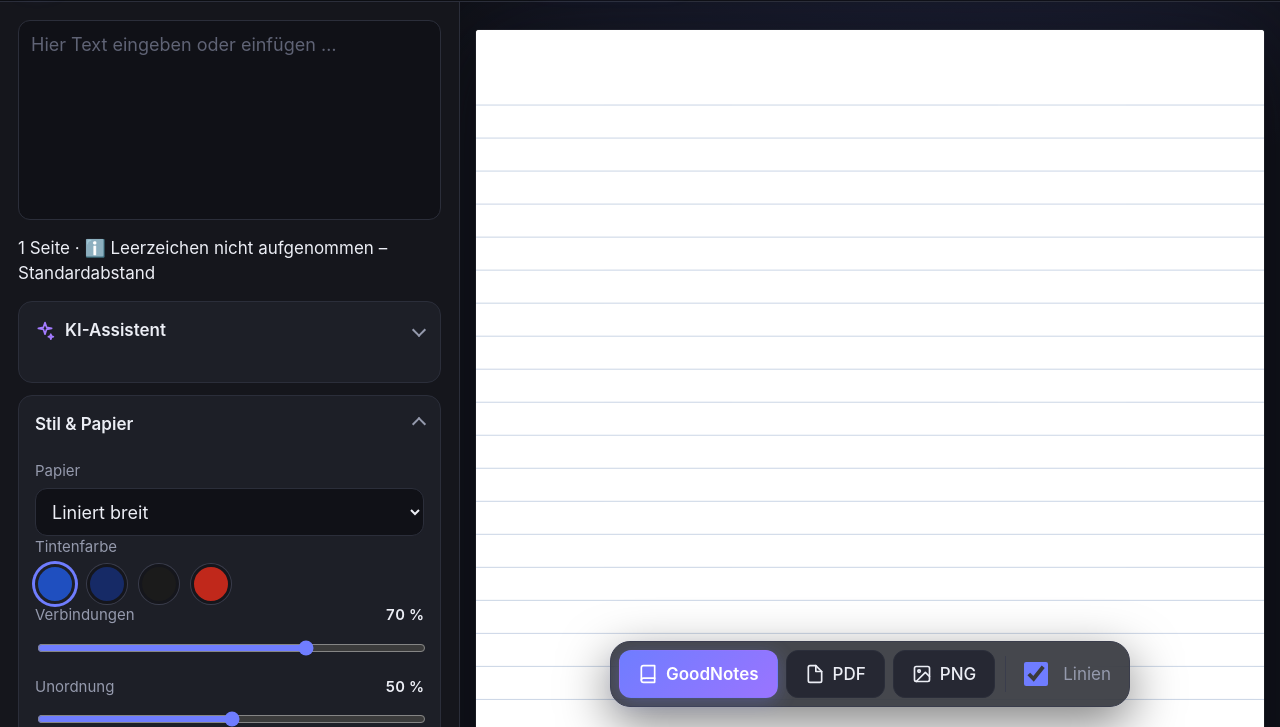
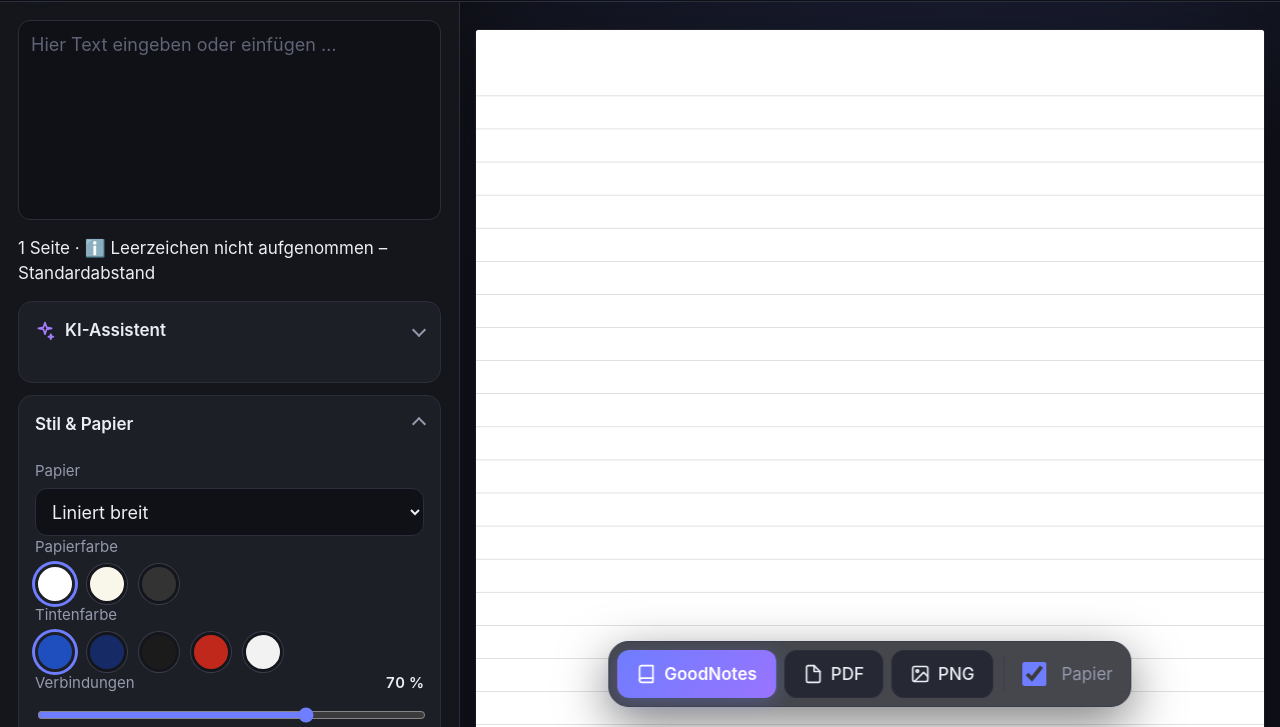
Before and after one commit to AdaAtakul/Schriftbot, a plain HTML site: page index.html in a window 1280 px wide. Both pictures are taken after a click on the tab "Schreiben". Shown: the part 73-800 px from the top of the page. Drawn offline with Linux system fonts and the light colour scheme.

Commit message:
Papier: alle GoodNotes-Vorlagen in Weiß, Gelb und Dunkel
- Neue Vorlage „Gepunktet“; Liniert breit/schmal und Kariert mit den
  gemessenen GoodNotes-Maßen (goodnotes-codec): breit 25 pt ab 49,5 pt,
  schmal 17,5 pt ab 50 pt, Karos und Punkte 16 pt, Linien 0,5 pt,
  Linienfarbe #d0d2d3 (dunkel #58595b). Kariert war vorher 5 statt
  5,64 mm, die erste Linie 20 statt 17,5 mm.
- Papierfarbe wählbar (Weiß, Gelb #f8f7e9, Dunkel #333333), weiße Tinte.
- Gilt für Vorschau, PDF (Vektor), PNG und GoodNotes-Papier; die
  Schrift steht genau auf Linien, Karolinien bzw. Punktreihen.
- Regler Linienabstand/Erste Linie entfallen (Maße stehen fest).
- js/paper.js, Tests, README, Cache-Version v22.

Co-Authored-By: Claude Opus 5.5 <noreply@anthropic.com>
Claude-Session: https://claude.ai/code/session_013ZrqvicYTP6VEiBEzvjGiB

```diff
--- a/index.html
+++ b/index.html
@@ -130,6 +130,9 @@
           <label class="field">Papier
             <select id="paper"></select>
           </label>
+          <div class="field">Papierfarbe
+            <div id="paper-color" class="swatches"></div>
+          </div>
           <div class="field">Tintenfarbe
             <div id="ink" class="swatches"></div>
           </div>
@@ -152,7 +155,7 @@
           <button id="export-png"><svg class="icon"><use href="#i-image"/></svg>PNG</button>
           <button id="share-again" class="primary" hidden><svg class="icon"><use href="#i-share"/></svg>Jetzt teilen</button>
           <span class="floatbar-sep"></span>
-          <label class="check"><input type="checkbox" id="export-paper"> Linien</label>
+          <label class="check" title="Papier (Linien, Karos, Punkte, Farbe) mit ins PDF/PNG"><input type="checkbox" id="export-paper"> Papier</label>
         </div>
       </div>
     </section>
--- a/js/export.js
+++ b/js/export.js
@@ -1,9 +1,9 @@
 // Modul 3: Export als PDF (Vektor) und PNG, Weitergabe über das Teilen-Menü (z. B. an GoodNotes).
 import { outline, PEN_SIZE } from './ink.js';
 import { drawPage, drawPaper, MISSING_COLOR } from './render.js';
+import { paperShapes } from './paper.js';
 
 const PNG_DPI = 300;
-const PAPER_LINE = '#b8c7dc';
 
 // Umrisse eines Glyph-Items in Seitenkoordinaten (mm): Drehung und Skalierung schon angewendet.
 export function itemPolygons(it, size = PEN_SIZE) {
@@ -49,11 +49,13 @@ export function buildPdf(result, o, color, withPaper) {
     const [w, h] = pageSize(page, o);
     if (i) doc.addPage([w, h], w > h ? 'l' : 'p');
     if (page.background) doc.addImage(page.background, 'JPEG', 0, 0, w, h, undefined, 'FAST');
-    else if (withPaper && o.ruled) {
-      doc.setDrawColor(PAPER_LINE);
-      doc.setLineWidth(0.2);
-      for (let y = o.lineTop; y <= o.pageH; y += o.lineSpacing) doc.line(0, y, o.pageW, y);
-      if (o.grid) for (let x = (o.pageW % o.lineSpacing) / 2; x <= o.pageW; x += o.lineSpacing) doc.line(x, o.lineTop, x, o.pageH);
+    else if (withPaper) {
+      // GoodNotes-Papier als Vektor: Farbe, Linien/Karos als 0,5-pt-Balken, Punkte
+      const p = paperShapes(o.paper, o.paperColor, w, h);
+      if (p.fill.toLowerCase() !== '#ffffff') { doc.setFillColor(p.fill); doc.rect(0, 0, w, h, 'F'); }
+      doc.setFillColor(p.color);
+      for (const [x, y, rw, rh] of p.rects) doc.rect(x, y, rw, rh, 'F');
+      for (const [x, y, r] of p.dots) doc.circle(x, y, r, 'F');
     }
     for (const it of page.items) {
       if (it.missing) {
@@ -89,13 +91,13 @@ export function buildPng(page, o, color, withPaper) {
   canvas.width = Math.round(w * pxPerMm);
   canvas.height = Math.round(h * pxPerMm);
   const ctx = canvas.getContext('2d');
-  if (withPaper || page.backgroundImage) {
+  if (page.backgroundImage) {
     ctx.fillStyle = '#fff';
     ctx.fillRect(0, 0, canvas.width, canvas.height);
   }
   if (page.backgroundImage) ctx.drawImage(page.backgroundImage, 0, 0, canvas.width, canvas.height);
   ctx.setTransform(pxPerMm, 0, 0, pxPerMm, 0, 0);
-  if (withPaper && !page.backgroundImage) drawPaper(ctx, o);
+  if (withPaper && !page.backgroundImage) drawPaper(ctx, { ...o, pageW: w, pageH: h });
   drawPage(ctx, page, color, o.penSize);
   return new Promise((resolve, reject) => canvas.toBlob(blob => {
     canvas.width = canvas.height = 0; // Speicher auf dem iPad sofort freigeben
--- a/js/goodnotes.js
+++ b/js/goodnotes.js
@@ -4,6 +4,7 @@
 // github.com/Taylor-Nilsen/goodnotes-codec, docs/FORMAT.md und Document.new), dessen Dateien GoodNotes importiert.
 // shortcut: inoffizielles Format (Schema 24), ein GoodNotes-Update kann den Import brechen → dann PDF nehmen.
 import { simplify } from './export.js';
+import { PAPER_COLORS } from './paper.js';
 
 const SCHEMA = 24, DJB2_EMPTY = 5381;
 const UNITS_PER_MM = 72 / 25.4 * 11 / 6; // GoodNotes-Seiteneinheiten: PDF-Punkte × 11/6
@@ -206,7 +207,7 @@ export function buildGoodnotes(result, o, color, paperPdf, title) {
     const mx = 44 * size[0] / 834.24, my = 58.6667 * size[1] / 1078.825;
     events.push([s(1, tid), s(2, [s(1, did), s(2, tid), s(4, aid), v(5, 1), v(6, 1), d(7, 29.33333396911621), s(8, point(...size)),
       d(10, now), s(11, uuid()), s(12, [d(1, 29.33333396911621), s(2, stamp(1))]), s(13, lww(true, 1)), v(15, device), v(16, now),
-      s(17, lww(1, 1)), s(18, [s(1, [s(1, point(mx, my)), s(2, point(size[0] - 2 * mx, size[1] - 2 * my))]), f(2, 28.416668), f(3, 0.9166667), v(5, 1)]),
+      s(17, lww(1, 1)), s(18, [s(1, [s(1, point(mx, my)), s(2, point(size[0] - 2 * mx, size[1] - 2 * my))]), f(2, 28.416668), f(3, 0.9166667), v(5, PAPER_COLORS[o.paperColor]?.dark ? 2 : 1)]),
       s(19, [s(2, stamp(1))]), v(21, SCHEMA)])]);
     return tid;
   };
--- /dev/null
+++ b/js/paper.js
@@ -0,0 +1,54 @@
+// GoodNotes-Papiervorlagen, nachgebaut nach den Messungen von goodnotes-codec
+// (github.com/Taylor-Nilsen/goodnotes-codec, goodnotes/paper.py und docs/FORMAT.md, MIT).
+// GoodNotes legt die Vorlagen in festen Abständen ab der linken oberen Ecke an (nicht skaliert):
+// Maße in PDF-Punkten, jede Linie ist ein 0,5 pt hoher Balken.
+export const PT = 25.4 / 72; // mm je Punkt
+
+const LINE = 0.5;     // Linienstärke (pt)
+const BOTTOM = 13.2;  // Linierte Vorlagen enden mindestens so weit über dem unteren Rand (pt)
+const DOT_R = 0.5;    // Punktradius (pt)
+
+export const PAPER_KINDS = {
+  'blanko':         { label: 'Blanko' },
+  'liniert-breit':  { label: 'Liniert breit', ruled: { first: 49.5, step: 25 } },   // 8,82 mm
+  'liniert-schmal': { label: 'Liniert schmal', ruled: { first: 50, step: 17.5 } },  // 6,17 mm
+  'kariert':        { label: 'Kariert', grid: 16 },                                 // 5,64 mm
+  'gepunktet':      { label: 'Gepunktet', dots: 16 },                               // 5,64 mm
+};
+
+const hex = (...c) => '#' + c.map(v => Math.round(v * 255).toString(16).padStart(2, '0')).join('');
+const LIGHT_INK = hex(0.8156863, 0.8235294, 0.827451);   // #d0d2d3
+const DARK_INK = hex(0.34509805, 0.34901962, 0.35686275); // #58595b
+export const PAPER_COLORS = {
+  weiss:  { label: 'Weiß', paper: '#ffffff', line: LIGHT_INK },
+  gelb:   { label: 'Gelb', paper: hex(0.972549, 0.96862745, 0.9137255), line: LIGHT_INK }, // #f8f7e9
+  dunkel: { label: 'Dunkel', paper: hex(0.2, 0.2, 0.2), line: DARK_INK, dark: true },      // #333333
+};
+
+// Wo die Schrift steht: erste Grundlinie und Abstand in mm (Mitte der Linie bzw. Punktreihe).
+// ruled: false bei Blanko (dann bestimmen Rand und Zeilenabstand die Lage).
+export function paperLines(kind) {
+  const k = PAPER_KINDS[kind] || PAPER_KINDS.blanko;
+  if (k.ruled) return { ruled: true, lineTop: (k.ruled.first + LINE / 2) * PT, lineSpacing: k.ruled.step * PT };
+  if (k.grid) return { ruled: true, lineTop: (k.grid - LINE / 2) * PT, lineSpacing: k.grid * PT };
+  if (k.dots) return { ruled: true, lineTop: k.dots * PT, lineSpacing: k.dots * PT };
+  return { ruled: false };
+}
+
+// Alles, was auf das Papier gezeichnet wird, in mm: { fill, color, rects: [[x, y, w, h]], dots: [[x, y, r]] }.
+export function paperShapes(kind, color, w, h) {
+  const k = PAPER_KINDS[kind] || PAPER_KINDS.blanko, c = PAPER_COLORS[color] || PAPER_COLORS.weiss;
+  const W = w / PT, H = h / PT, rects = [], dots = [];
+  if (k.ruled) {
+    for (let top = k.ruled.first; top + LINE <= H - BOTTOM; top += k.ruled.step) rects.push([0, top, W, LINE]);
+  }
+  if (k.grid) {
+    for (let j = 1; k.grid * j - LINE < H; j++) rects.push([0, k.grid * j - LINE, W, LINE]);
+    for (let i = 1; k.grid * i - LINE < W; i++) rects.push([k.grid * i - LINE, 0, LINE, H]);
+  }
+  if (k.dots) {
+    for (let j = 1; k.dots * j < H; j++) for (let i = 1; k.dots * i < W; i++) dots.push([k.dots * i, k.dots * j, DOT_R]);
+  }
+  const mm = a => a.map(v => v * PT);
+  return { fill: c.paper, color: c.line, dark: !!c.dark, rects: rects.map(mm), dots: dots.map(mm) };
+}
--- a/js/render.js
+++ b/js/render.js
@@ -1,25 +1,21 @@
 // Eine Layout-Seite auf ein Canvas zeichnen. ctx muss bereits in mm skaliert sein.
 import { fillStrokes, PEN_SIZE } from './ink.js';
+import { paperShapes } from './paper.js';
 
 export const MISSING_COLOR = '#d0021b';
 
-// Papier nur für die Vorschau (die Linien kommen in GoodNotes vom Hintergrund).
+// GoodNotes-Papier (Farbe, Linien, Karos, Punkte) zeichnen. ctx muss in mm skaliert sein.
 export function drawPaper(ctx, o) {
-  if (!o.ruled) return;
-  ctx.strokeStyle = '#b8c7dc';
-  ctx.lineWidth = 0.2;
-  ctx.beginPath();
-  for (let y = o.lineTop; y <= o.pageH; y += o.lineSpacing) {
-    ctx.moveTo(0, y);
-    ctx.lineTo(o.pageW, y);
+  const p = paperShapes(o.paper, o.paperColor, o.pageW, o.pageH);
+  ctx.fillStyle = p.fill;
+  ctx.fillRect(0, 0, o.pageW, o.pageH);
+  ctx.fillStyle = p.color;
+  for (const [x, y, w, h] of p.rects) ctx.fillRect(x, y, w, h);
+  if (p.dots.length) {
+    ctx.beginPath();
+    for (const [x, y, r] of p.dots) { ctx.moveTo(x + r, y); ctx.arc(x, y, r, 0, 2 * Math.PI); }
+    ctx.fill();
   }
-  if (o.grid) {
-    for (let x = (o.pageW % o.lineSpacing) / 2; x <= o.pageW; x += o.lineSpacing) {
-      ctx.moveTo(x, o.lineTop);
-      ctx.lineTo(x, o.pageH);
-    }
-  }
-  ctx.stroke();
 }
 
 export function drawPage(ctx, page, color, size = PEN_SIZE) {
--- a/js/schreiben.js
+++ b/js/schreiben.js
@@ -6,26 +6,22 @@ import { equalize } from './profile.js';
 import { PEN_SIZE } from './ink.js';
 import { buildPdf, buildPng, shareFiles } from './export.js';
 import { buildGoodnotes } from './goodnotes.js';
+import { PAPER_KINDS, PAPER_COLORS, paperLines } from './paper.js';
 
-// Linienabstände der GoodNotes-Vorlagen sind nicht offiziell dokumentiert (Nutzerangaben),
-// deshalb lassen sie sich unten feinjustieren.
-export const PAPERS = {
-  'liniert-breit': { label: 'Liniert breit', ruled: true, lineSpacing: 8.8 },
-  'liniert-schmal': { label: 'Liniert schmal', ruled: true, lineSpacing: 6.2 },
-  'kariert': { label: 'Kariert 5 mm', ruled: true, grid: true, lineSpacing: 5 },
-  'blanko': { label: 'Blanko', ruled: false },
-};
+// Papier wie in GoodNotes (Maße in js/paper.js); Zeilen stehen genau auf Linien, Karos bzw. Punktreihen.
+export const PAPERS = PAPER_KINDS;
 
 export const INKS = {
   blau: { label: 'Blau', color: '#1f4fbf' },
   dunkelblau: { label: 'Dunkelblau', color: '#162a66' },
   schwarz: { label: 'Schwarz', color: '#1b1b1b' },
   rot: { label: 'Rot', color: '#c0281b' },
+  weiss: { label: 'Weiß (für dunkles Papier)', color: '#f2f2f2' },
 };
 
 const STANDARD = {
   paper: 'liniert-breit', ink: 'blau', connect: 70, chaos: 50, mistakes: 0,
-  weight: 100, xHeight: 3, lineHeight: 8.8, margin: 20, lineSpacing: 8.8, lineTop: 20,
+  weight: 100, xHeight: 3, lineHeight: 8.8, margin: 20, paperColor: 'weiss',
 };
 
 const mm = v => Number(v).toLocaleString('de-DE', { maximumFractionDigits: 1 }) + ' mm';
@@ -40,8 +36,6 @@ const SLIDERS = [
     return lm.lines ? `${mm(lm.step)} (${lm.lines} ${lm.lines === 1 ? 'Linie' : 'Linien'})` : mm(v);
   } },
   { key: 'margin', label: 'Rand', min: 5, max: 40, step: 1, fmt: mm },
-  { key: 'lineSpacing', label: 'Linienabstand', min: 3, max: 15, step: 0.1, fmt: mm, ruledOnly: true },
-  { key: 'lineTop', label: 'Erste Linie von oben', min: 0, max: 60, step: 0.5, fmt: mm, ruledOnly: true },
 ];
 
 // Aktuelle Einstellungen (gespeicherte Werte, sonst Standard).
@@ -51,11 +45,12 @@ export function current() {
 
 // Einstellungen → Layout-Optionen.
 export function options(s = current()) {
-  const paper = PAPERS[s.paper] || PAPERS[STANDARD.paper];
+  const paper = PAPERS[s.paper] ? s.paper : STANDARD.paper;
   return {
     xHeight: +s.xHeight, lineHeight: +s.lineHeight, margin: +s.margin, penSize: PEN_SIZE * s.weight / 100,
     connect: s.connect / 100, chaos: s.chaos / 100, mistakes: s.mistakes / 100,
-    ruled: paper.ruled, grid: !!paper.grid, lineSpacing: +s.lineSpacing, lineTop: +s.lineTop,
+    paper, paperColor: PAPER_COLORS[s.paperColor] ? s.paperColor : 'weiss',
+    ruled: false, ...paperLines(paper), // Lage der Linien wie in GoodNotes
     pageW: DEFAULTS.pageW, pageH: DEFAULTS.pageH,
   };
 }
@@ -72,11 +67,10 @@ export function initSchreiben(profile, onProfileChanged = () => {}) {
   paperSel.value = current().paper;
   paperSel.addEventListener('change', () => {
     setSetting('paper', paperSel.value);
-    const p = PAPERS[paperSel.value];
-    if (p.ruled) { // Vorlage gewählt → passenden Linien- und Zeilenabstand übernehmen
-      setSetting('lineSpacing', p.lineSpacing);
-      setSetting('lineHeight', p.lineSpacing);
-    }
+    const p = paperLines(paperSel.value);
+    // Liniert: eine Zeile je Linie. Karos/Punkte liegen enger (5,64 mm): jede zweite Reihe, sonst stoßen die Zeilen aneinander.
+    const rows = PAPERS[paperSel.value].ruled ? 1 : 2;
+    if (p.ruled) setSetting('lineHeight', +(p.lineSpacing * rows).toFixed(2));
     syncControls();
     render();
   });
@@ -91,6 +85,18 @@ export function initSchreiben(profile, onProfileChanged = () => {}) {
     b.title = ink.label;
     b.addEventListener('click', () => { setSetting('ink', key); syncControls(); render(); });
     inkEl.append(b);
+  }
+
+  const paperColorEl = $('paper-color');
+  for (const [key, c] of Object.entries(PAPER_COLORS)) {
+    const b = document.createElement('button');
+    b.className = 'swatch';
+    b.style.setProperty('--c', c.paper);
+    b.dataset.paperColor = key;
+    b.setAttribute('aria-label', 'Papier ' + c.label);
+    b.title = c.label;
+    b.addEventListener('click', () => { setSetting('paperColor', key); syncControls(); render(); });
+    paperColorEl.append(b);
   }
 
   const controlsEl = $('controls');
@@ -110,13 +116,12 @@ export function initSchreiben(profile, onProfileChanged = () => {}) {
 
   function syncControls() {
     const s = current();
-    const ruled = PAPERS[s.paper]?.ruled;
-    for (const { spec, label, range, out } of sliders) {
+    for (const { spec, range, out } of sliders) {
       range.value = s[spec.key];
       out.textContent = spec.fmt(s[spec.key], s);
-      label.hidden = spec.ruledOnly && !ruled;
     }
     for (const b of inkEl.children) b.setAttribute('aria-pressed', b.dataset.ink === s.ink);
+    for (const b of paperColorEl.children) b.setAttribute('aria-pressed', b.dataset.paperColor === options(s).paperColor);
   }
 
   // ---------- Vorschau ----------
--- a/sw.js
+++ b/sw.js
@@ -1,5 +1,5 @@
 // Bei jeder Änderung an den Dateien VERSION hochzählen, sonst sieht das iPad die alte Version.
-const VERSION = 'v21';
+const VERSION = 'v22';
 const CACHE = 'handschrift-' + VERSION;
 const FILES = [
   './',
@@ -9,6 +9,7 @@ const FILES = [
   'js/blatt.js',
   'js/blattui.js',
   'js/pdfimport.js',
+  'js/paper.js',
   'js/aufnahme.js',
   'js/export.js',
   'js/goodnotes.js',
```
Also changed, not shown: tests/paper.test.mjs (added, +56 -0 lines), 1 other file.
